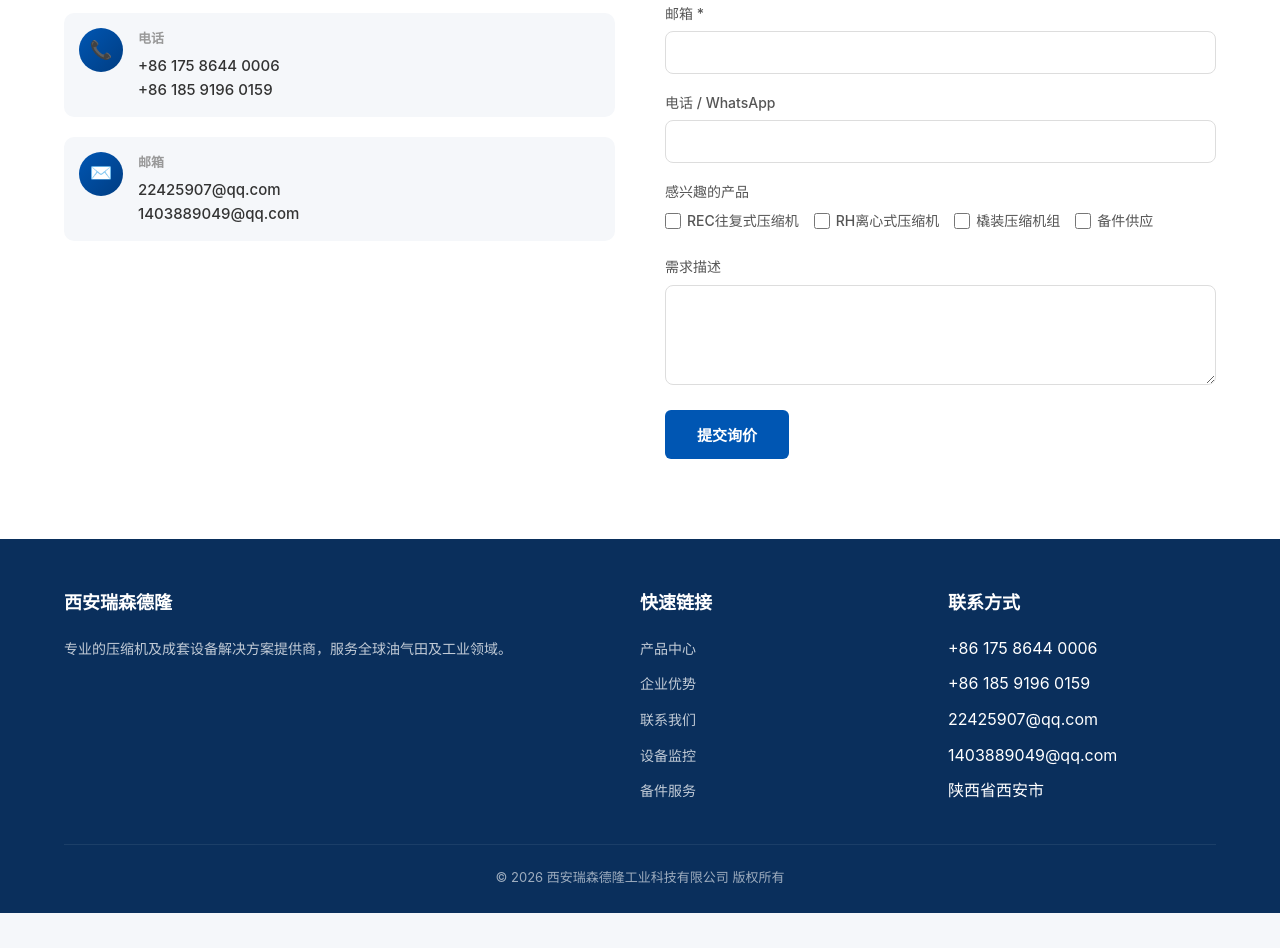
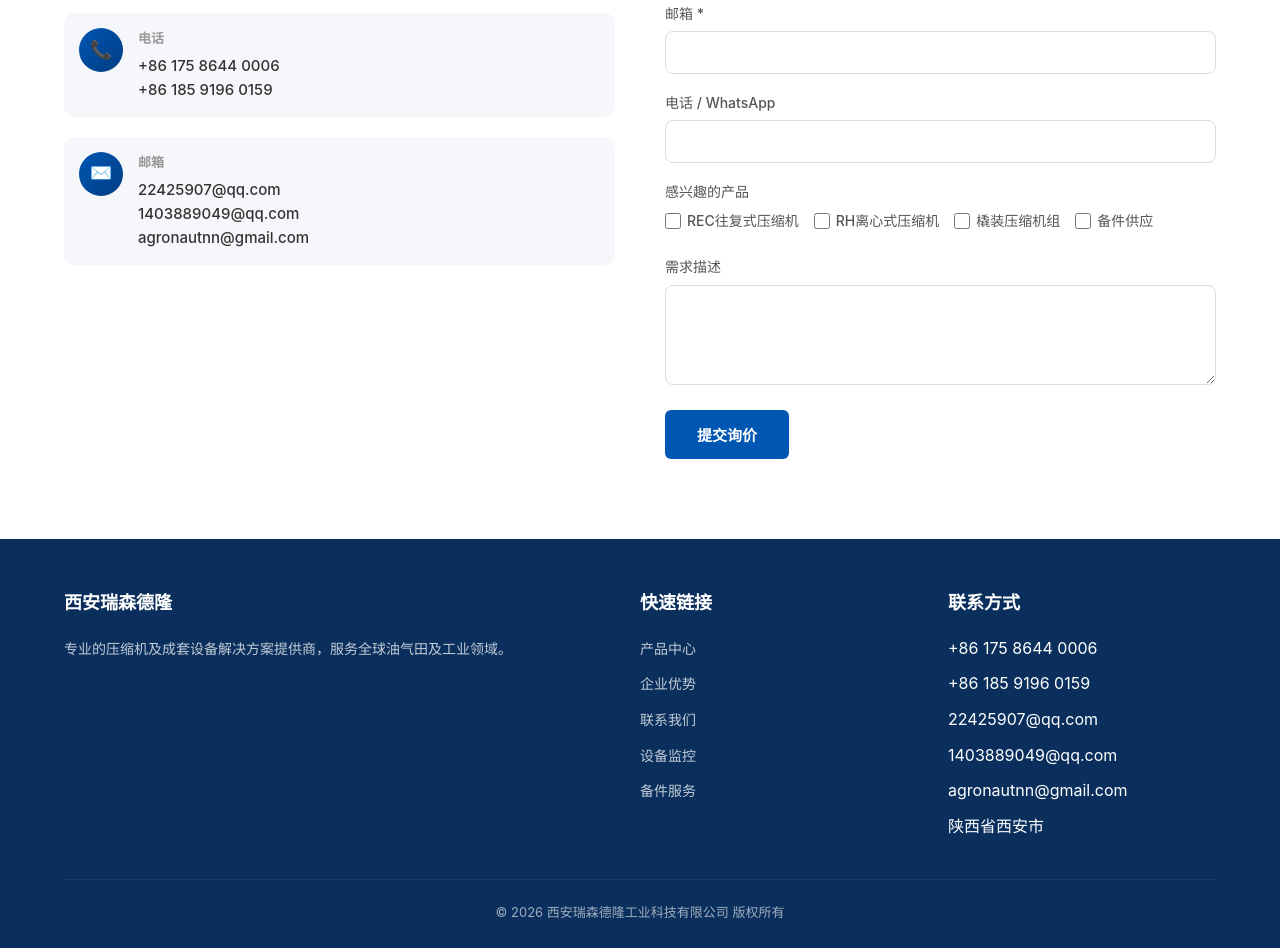
Before and after one commit to wanggang1980218/recendl-website, a plain HTML site: page index.html in a window 1280 px wide. Shown: the part 3138-4086 px from the top of the page. Before the commit the page ends 4051 px from the top, so only its background shows below. Drawn offline with Linux system fonts and the light colour scheme.

Commit message:
Add files via upload

```diff
--- a/index.html
+++ b/index.html
@@ -349,6 +349,7 @@
                             <h4 data-i18n="contact_email_label">邮箱</h4>
                             <p>22425907@qq.com</p>
                             <p>1403889049@qq.com</p>
+                            <p>agronautnn@gmail.com</p>
                         </div>
                     </div>
                 </div>
@@ -416,6 +417,7 @@
                         <li>+86 185 9196 0159</li>
                         <li>22425907@qq.com</li>
                         <li>1403889049@qq.com</li>
+                        <li>agronautnn@gmail.com</li>
                         <li>陕西省西安市</li>
                     </ul>
                 </div>
```
Also changed, not shown: parts.html (+3 -1 lines).
